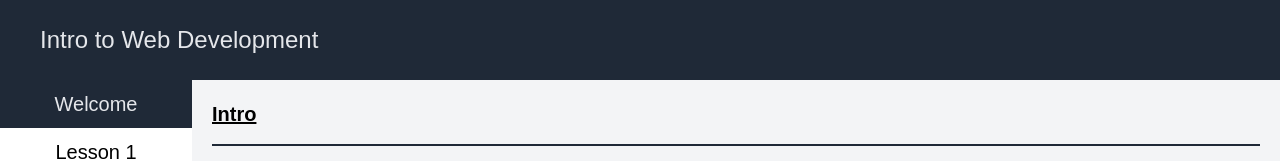
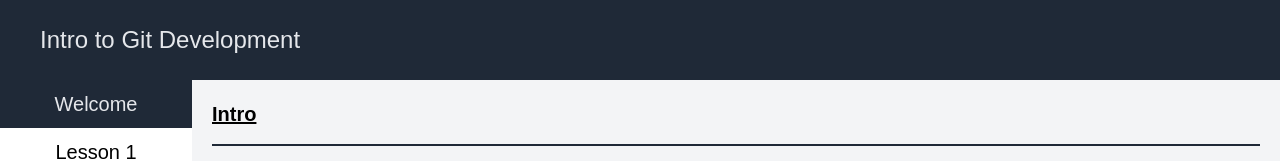
Before and after one commit to JosephO1992/intro-to-web-course, a Vue app: page / in a window 1280 px wide. Shown: the top 161 px of the page. Built offline with nearby package versions, Linux system fonts and the light colour scheme.

Commit message:
changed title

```diff
--- a/src/components/TheHeader.vue
+++ b/src/components/TheHeader.vue
@@ -1,6 +1,6 @@
 <template>
 	<div class="text-center flex items-center align-middle flex-shrink-0 h-20 bg-gray-800 text-gray-200">
-		<h1 class="ml-10 text-2xl">Intro to Web Development</h1>
+		<h1 class="ml-10 text-2xl">Intro to Git Development</h1>
 	</div>
 </template>
 <script>
```
